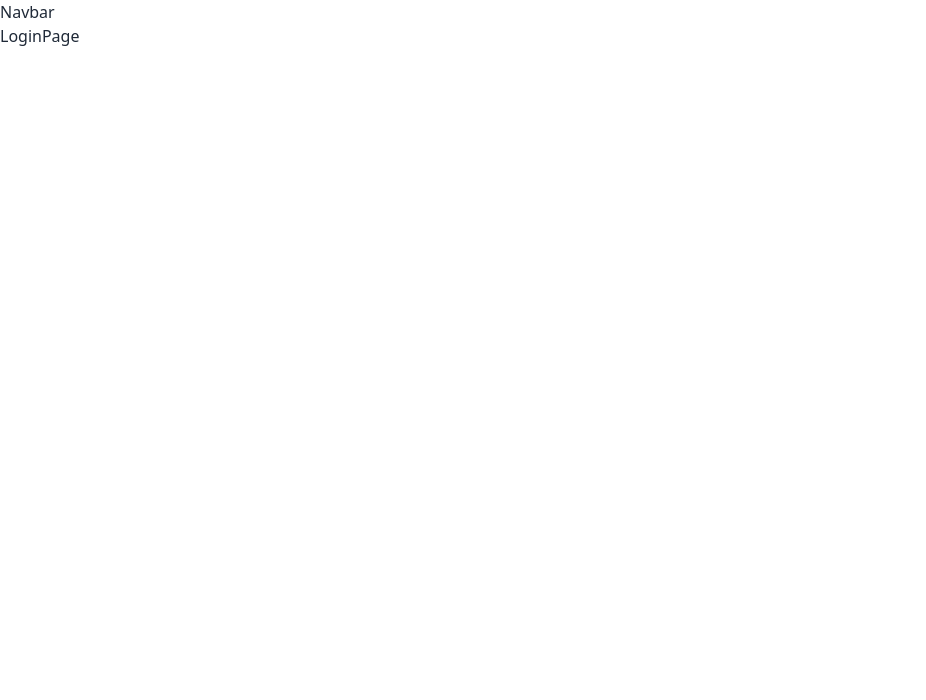
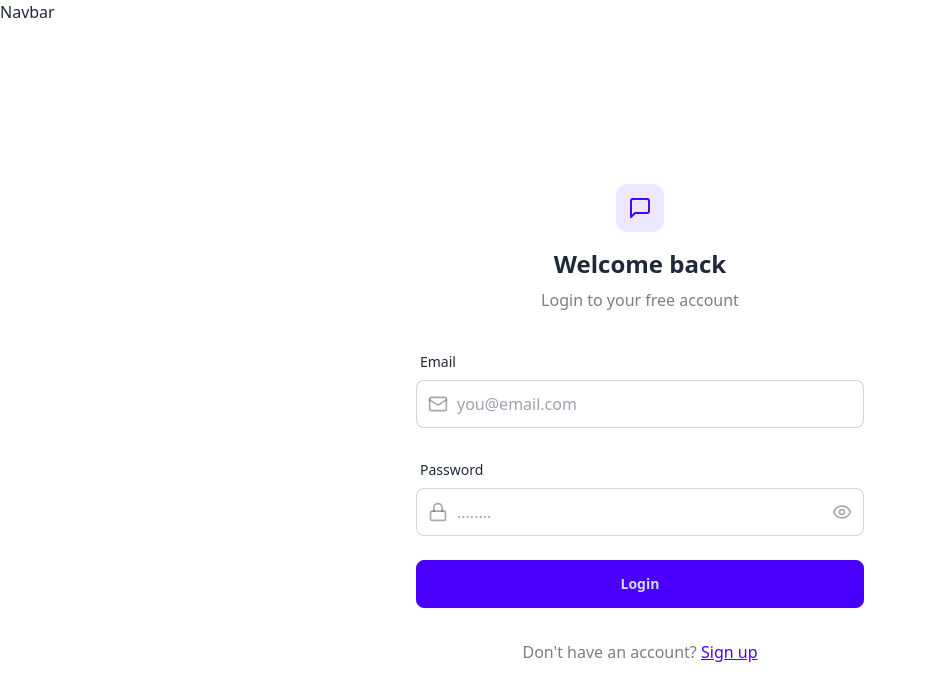
Before and after one commit to mdsalmanfarsee/QuickChat, a React (Vite) app in the folder frontend/: page /login in a window 1280 px wide. Shown: the top 700 px of the page, without its empty margins (0-926 px from the left). Built offline with nearby package versions, Linux system fonts and the light colour scheme; no server answers.

Commit message:
add login page

```diff
--- a/frontend/src/pages/LoginPage.jsx
+++ b/frontend/src/pages/LoginPage.jsx
@@ -1,8 +1,115 @@
 import React from 'react'
+import { useState } from 'react'
+import { useAuthStore } from '../store/useAuthStore.js'
+import { Eye, EyeOff, Lock, Mail, MessageSquare, User, Loader2 } from 'lucide-react';
+import { Link } from 'react-router-dom';
+
+
 
 const LoginPage = () => {
+
+    const { isLoggingIn } = useAuthStore();
+
+    const [showPassword, setshowPassword] = useState(false);
+    const [formData, setformData] = useState(
+        {
+            email: "",
+            password: "",
+            fullName: ""
+        }
+    );
+
+    const validateForm = () => { };
+    const handleSubmit = () => { };
+
     return (
-        <div>LoginPage</div>
+        <div className='min-h-screen grid'>
+            {/* {left side} */}
+            <div className='flex flex-col justify-center items-center p-6 sm:p-12'>
+                <div className='w-full max-w-md space-y-8'>
+                    {/* {logo} */}
+                    <div className='text-center mb-8'>
+                        <div className='flex flex-col items-center gap-2 group'>
+                            <div className='size-12 rounded-xl bg-primary/10 flex items-center justify-center group-hover:bg-primary/20 transition-colors'>
+                                <MessageSquare className='size-6 text-primary' />
+                            </div>
+                            <h1 className='text-2xl font-bold mt-2'>Welcome back</h1>
+                            <p className='text-base-content/60'>Login to your free account</p>
+                        </div>
+                    </div>
+                    {/* {form} */}
+                    <form onSubmit={handleSubmit} className='space-y-6'>
+                        <div className='form-control'>
+                            <label className='label'>
+                                <span className='label-text font-medium'>Email</span>
+                            </label>
+                            <div className='relative'>
+                                <div className='absolute inset-y-0 left-0 pl-3 flex items-center pointer-events-none'>
+                                    <Mail className='size-5 text-base-content/40' />
+                                </div>
+                                <input type="email"
+                                    className={`input input-bordered w-full pl-10`}
+                                    placeholder='you@email.com'
+                                    value={formData.email}
+                                    onChange={(e) => setformData({ ...formData, email: e.target.value })}
+                                />
+                            </div>
+                        </div>
+
+                        <div className='form-control'>
+                            <label className='label'>
+                                <span className='label-text font-medium'>Password</span>
+                            </label>
+                            <div className='relative'>
+                                <div className='absolute inset-y-0 left-0 pl-3 flex items-center pointer-events-none'>
+                                    <Lock className='size-5 text-base-content/40' />
+                                </div>
+                                <input type={showPassword ? 'text' : 'password'}
+                                    className={`input input-bordered w-full pl-10`}
+                                    placeholder='........'
+                                    value={formData.password}
+                                    onChange={(e) => setformData({ ...formData, password: e.target.value })}
+                                />
+                                <button
+                                    type="button"
+                                    className='absolute inset-y-0 right-0 pr-3 flex items-center'
+                                    onClick={() => setshowPassword(!showPassword)}
+
+                                >
+                                    {showPassword ? (<EyeOff className='size-5 text-base-content/40' />) :
+                                        (<Eye className='size-5 text-base-content/40' />)}
+                                </button>
+                            </div>
+                        </div>
+
+                        <button type='submit' className='btn btn-primary w-full' disabled={isLoggingIn}>
+                            {
+                                isLoggingIn ? (
+                                    <>
+                                        <Loader2 className='size-5 animate-spin' />
+                                        Loading...
+                                    </>
+                                ) : (
+                                    "Login"
+                                )
+                            }
+                        </button>
+                    </form>
+
+                    <div className='text-center'>
+                        <p className='text-base-content/60'>
+                            Don't have an account?{" "}
+                            <Link to="/signup" className='link link-primary'>
+                                Sign up
+                            </Link>
+
+                        </p>
+                    </div>
+
+                </div>
+
+            </div>
+        </div>
     )
 }
 
```
